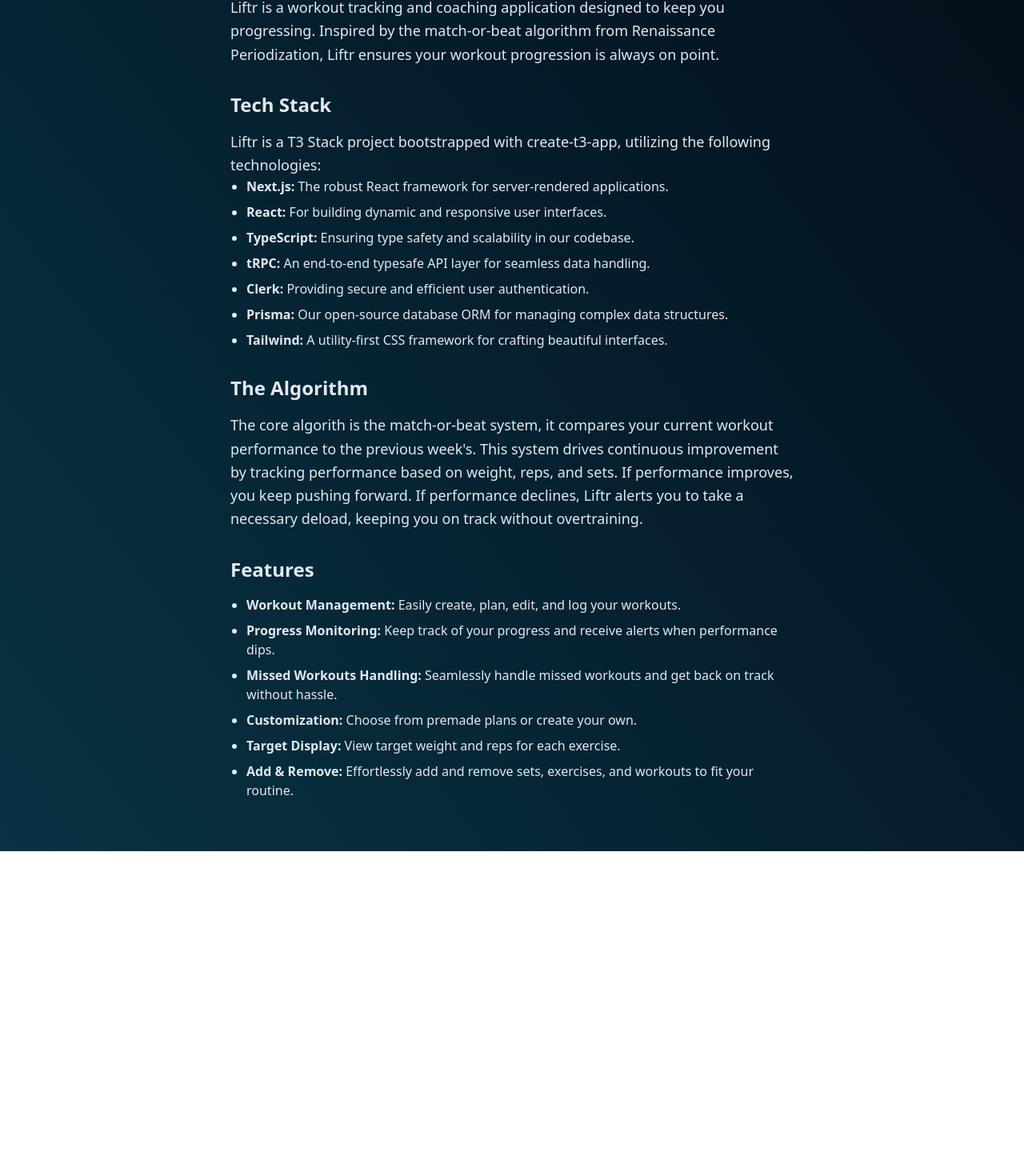
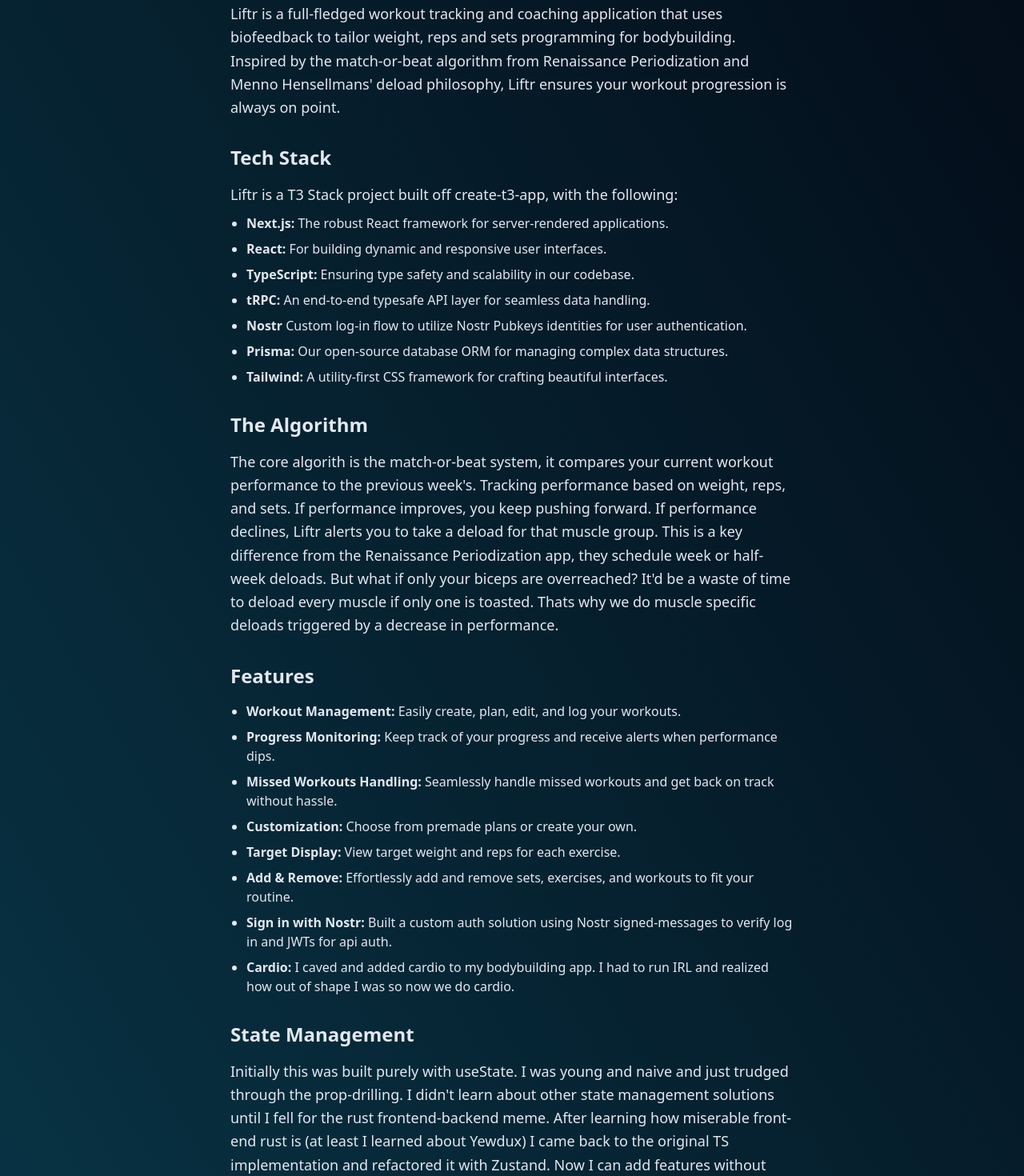
Before and after one commit to JohnZolton/portfolio-mk2, a Next.js app: page /liftr in a window 1280 px wide. Shown: the part 633-2103 px from the top of the page at 80% size. Before the commit the page ends 1697 px from the top, so only its background shows below. Built offline with nearby package versions, Linux system fonts and the light colour scheme.

Commit message:
description updates

```diff
--- a/src/pages/MyFitnessBuddy.tsx
+++ b/src/pages/MyFitnessBuddy.tsx
@@ -37,9 +37,10 @@
         </h1>
         <h2 className="mb-2 text-2xl font-semibold">Key Features</h2>
         <ul className="mb-4 list-inside list-disc">
-          <li>Automatic syncing with smartwatch health data</li>
+          <li>Automatic syncing with smartwatch data</li>
           <li>Querying nutrition data from the USDA food database</li>
           <li>Customizable nutrition goals</li>
+          <li>Auto-repeating meals</li>
         </ul>
 
         <h2 className="mb-2 text-2xl font-semibold">Smart Search Bar</h2>
--- a/src/pages/components/about.tsx
+++ b/src/pages/components/about.tsx
@@ -7,7 +7,6 @@
         During law school I discovered degenerate crypto trading bots. I fell in
         love with the power of programming and I&apos;ve been coding ever since.
       </div>
-      <div>Now I build tools to make life easier.</div>
       <div className="">
         When I&apos;m not at the computer or staring into the abyss, I&apos;m
         usually hiking a trail with my dog,{" "}
--- a/src/pages/index.tsx
+++ b/src/pages/index.tsx
@@ -84,10 +84,12 @@
       />
       <div className="my-3 text-center text-xl font-semibold">
         <Link
-          href="projectarchive"
+          href="https://github.com/JohnZolton"
+          rel="noopener noreferrer"
+          target="_blank"
           className="group flex flex-row items-center justify-center gap-1 text-gray-300 hover:text-white hover:underline"
         >
-          Full Project Archive
+          More on Github
           <svg
             aria-hidden="true"
             fill="currentColor"
--- a/src/pages/liftr.tsx
+++ b/src/pages/liftr.tsx
@@ -35,20 +35,22 @@
           </Link>
         </div>
         <section className="mb-8">
-          <h2 className="mb-4 text-2xl font-semibold">Welcome to Liftr</h2>
+          <h2 className="my-4 text-2xl font-semibold">Welcome to Liftr</h2>
           <p className="text-lg leading-relaxed">
-            Liftr is a workout tracking and coaching application designed to
-            keep you progressing. Inspired by the match-or-beat algorithm from
-            Renaissance Periodization, Liftr ensures your workout progression is
-            always on point.
+            Liftr is a full-fledged workout tracking and coaching application
+            that uses biofeedback to tailor weight, reps and sets programming
+            for bodybuilding. Inspired by the match-or-beat algorithm from
+            Renaissance Periodization and Menno Hensellmans&apos; deload
+            philosophy, Liftr ensures your workout progression is always on
+            point.
           </p>
         </section>
 
         <section className="mb-8">
           <h2 className="mb-4 text-2xl font-semibold">Tech Stack</h2>
-          <p className="text-lg leading-relaxed">
-            Liftr is a T3 Stack project bootstrapped with create-t3-app,
-            utilizing the following technologies:
+          <p className="mb-2 text-lg leading-relaxed">
+            Liftr is a T3 Stack project built off create-t3-app, with the
+            following:
           </p>
           <ul className="list-disc space-y-2 pl-5">
             <li>
@@ -68,8 +70,8 @@
               seamless data handling.
             </li>
             <li>
-              <strong>Clerk:</strong> Providing secure and efficient user
-              authentication.
+              <strong>Nostr</strong> Custom log-in flow to utilize Nostr Pubkeys
+              identities for user authentication.
             </li>
             <li>
               <strong>Prisma:</strong> Our open-source database ORM for managing
@@ -86,11 +88,15 @@
           <h2 className="mb-4 text-2xl font-semibold">The Algorithm</h2>
           <p className="text-lg leading-relaxed">
             The core algorith is the match-or-beat system, it compares your
-            current workout performance to the previous week&apos;s. This system
-            drives continuous improvement by tracking performance based on
-            weight, reps, and sets. If performance improves, you keep pushing
-            forward. If performance declines, Liftr alerts you to take a
-            necessary deload, keeping you on track without overtraining.
+            current workout performance to the previous week&apos;s. Tracking
+            performance based on weight, reps, and sets. If performance
+            improves, you keep pushing forward. If performance declines, Liftr
+            alerts you to take a deload for that muscle group. This is a key
+            difference from the Renaissance Periodization app, they schedule
+            week or half-week deloads. But what if only your biceps are
+            overreached? It&apos;d be a waste of time to deload every muscle if
+            only one is toasted. Thats why we do muscle specific deloads
+            triggered by a decrease in performance.
           </p>
         </section>
 
@@ -121,7 +127,29 @@
               <strong>Add & Remove:</strong> Effortlessly add and remove sets,
               exercises, and workouts to fit your routine.
             </li>
+            <li>
+              <strong>Sign in with Nostr:</strong> Built a custom auth solution
+              using Nostr signed-messages to verify log in and JWTs for api
+              auth.
+            </li>
+            <li>
+              <strong>Cardio:</strong> I caved and added cardio to my
+              bodybuilding app. I had to run IRL and realized how out of shape I
+              was so now we do cardio.
+            </li>
           </ul>
+        </section>
+        <section className="mb-8">
+          <h2 className="mb-4 text-2xl font-semibold">State Management</h2>
+          <p className="text-lg leading-relaxed">
+            Initially this was built purely with useState. I was young and naive
+            and just trudged through the prop-drilling. I didn&apos;t learn
+            about other state management solutions until I fell for the rust
+            frontend-backend meme. After learning how miserable front-end rust
+            is (at least I learned about Yewdux) I came back to the original TS
+            implementation and refactored it with Zustand. Now I can add
+            features without wanting to end it all.
+          </p>
         </section>
       </div>
     </ProjectPage>
--- a/src/pages/patense.tsx
+++ b/src/pages/patense.tsx
@@ -67,7 +67,7 @@
         </section>
 
         <section className="mb-8">
-          <h2 className="mb-2 text-3xl font-semibold">V1 - Naive</h2>
+          <h2 className="mb-2 text-3xl font-semibold">V1: Naive</h2>
           <p className="mb-4">
             V1 executed a single walk through the specification. 1-2 page chunks
             were sent one at a time to GPT-3.5 along with a running list of
@@ -124,7 +124,7 @@
           </p>
         </section>
         <section className="mb-8">
-          <h2 className="mb-2 text-3xl font-semibold">V3: $$$</h2>
+          <h2 className="mb-2 text-3xl font-semibold">V3 - $$$</h2>
           <p className="mb-4">Vector DBs aren&apos;t viable, so what is?</p>
           <p className="mb-4">
             What&apos;s more precise than a vector search? Sending the whole
```
Also changed, not shown: 1 other file (tests, documents, lock files or other folders).
